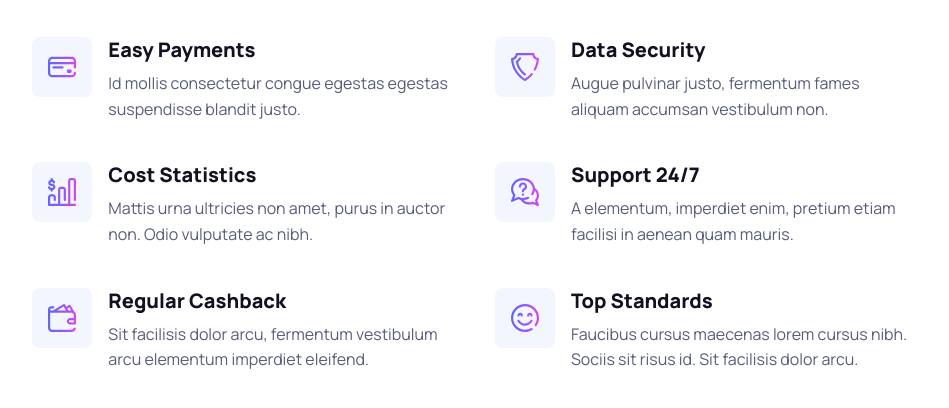
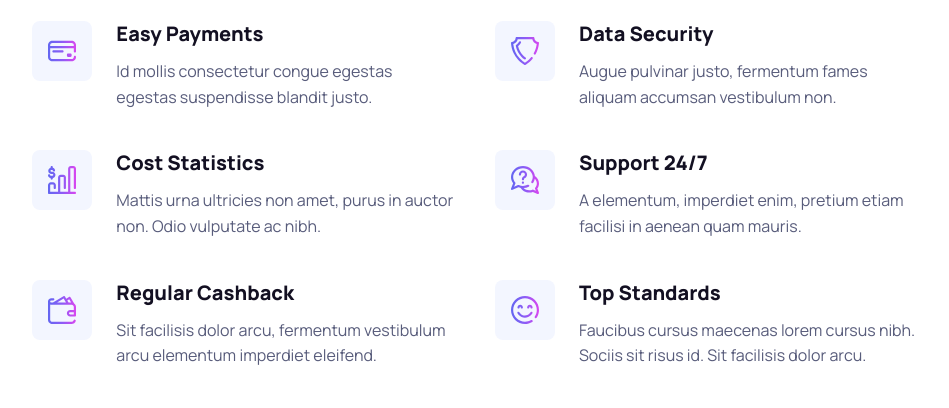
Before and after one commit to AALLEE123/SiliconProject, a plain HTML site: page index.html in a window 1280 px wide. Shown: the part 354-762 px from the top of the page, without its empty margins (165-1114 px from the left). Drawn offline with nearby package versions, Linux system fonts and the light colour scheme.

Commit message:
appfeatures - swap to article items + small adjustments to line-ups

```diff
--- a/css/main.css
+++ b/css/main.css
@@ -101,12 +101,10 @@ p.M_text {font-size: 1rem;}
     background: var(--background-color1);
 
     .content {
-        display: grid;
 
         .logos {
             display: none;
             @media (width >= 712px) {
-                xwidth: 100%;
                 margin-top: 3rem;
                 display: grid;
                 grid-column: 1 / -1;
@@ -116,7 +114,7 @@ p.M_text {font-size: 1rem;}
                 #logo6 {display: none;}
             }
             @media (width >= 1344px) {
-                margin: 6rem 0rem 3rem;
+                margin-top: 6rem;
                 grid-template-columns: repeat(6, 1fr);
                 #logo5 {display: grid;}
                 #logo6 {display: grid;}
@@ -135,13 +133,14 @@ p.M_text {font-size: 1rem;}
             margin: 3rem 0rem;
             row-gap: 2rem;
             @media (width >= 712px) {
-                margin: 4rem 0rem;
-                row-gap: 2.5rem;
+                margin: 4rem 0rem 6rem;
+                row-gap: 1.5rem;
             }
             @media (width >= 1344px) {
-                row-gap: 2.5rem;
-                h2 {font-size: 2.5rem;}
-                p.L_text {margin-top: -5rem;}
+                margin: 7rem 0rem 7rem;
+                row-gap: 1rem;
+                grid-template-rows: auto auto 1fr;
+                align-items: start;
             }
 
             .app_features_phone {
@@ -152,6 +151,12 @@ p.M_text {font-size: 1rem;}
                     grid-row: 1 / 4;
                 }
 
+            }
+
+            h2 {
+                font-size: 1.75rem;
+                @media (width >= 712px) {font-size: 2.0rem;}
+                @media (width >= 1344px) {font-size: 2.5rem;}
             }
 
             h2, p.L_text {
@@ -169,25 +174,25 @@ p.M_text {font-size: 1rem;}
                 gap: 2rem;
                 @media (width >= 712px) {
                     grid-template-columns: 1fr 1fr;
-                    grid-template-rows: auto auto auto;
+                    grid-template-rows: 1fr 1fr 1fr;
                     gap: 2.5rem;
+                    margin-top: 1rem;
                 }
                 @media (width >= 1344px) {
                     grid-column: 6 / 13;
                     column-gap: 4.5rem;
-                    margin-top: -3rem;
-                    margin-bottom: 1rem;
+                    margin-top: 3rem;
                 }
 
                 .features_item {
                     display: grid;
                     grid-template-columns: auto 1fr;
-                    gap: 1rem;
+                    gap: 1.5rem;
 
                     .features_item_text {
                         display: grid;
                         grid-template-rows: auto 1fr;
-                        gap: .5rem;
+                        gap: .75rem;
                     }
                     .features_item_icon {
                         height: 3.75rem;
--- a/index.html
+++ b/index.html
@@ -44,7 +44,7 @@
                 lacus.</p>
 
                 <div class="features">
-                    <div class="features_item">
+                    <article class="features_item">
                         <div class="features_item_icon">
                             <img src="images/features-payments-icon.svg" alt="payment icon" id="fi-icon">
                         </div>
@@ -52,9 +52,9 @@
                             <h5>Easy Payments</h5>
                             <p class="M_text">Id mollis consectetur congue egestas egestas suspendisse blandit justo.</p>
                         </div>
-                    </div>
+                    </article>
 
-                    <div class="features_item">
+                    <article class="features_item">
                         <div class="features_item_icon">
                             <img src="images/features-security-icon.svg" alt="security icon" id="fi-icon">
                         </div>
@@ -62,9 +62,9 @@
                             <h5>Data Security</h5>
                             <p class="M_text">Augue pulvinar justo, fermentum fames aliquam accumsan vestibulum non.</p>
                         </div>
-                    </div>
+                    </article>
 
-                    <div class="features_item">
+                    <article class="features_item">
                         <div class="features_item_icon">
                             <img src="images/features-statistics-icon.svg" alt="statistics icon" id="fi-icon">
                         </div>
@@ -72,9 +72,9 @@
                             <h5>Cost Statistics</h5>
                             <p class="M_text">Mattis urna ultricies non amet, purus in auctor non. Odio vulputate ac nibh.</p>
                         </div>
-                    </div>
+                    </article>
 
-                    <div class="features_item">
+                    <article class="features_item">
                         <div class="features_item_icon">
                             <img src="images/features-support-icon.svg" alt="support icon" id="fi-icon">
                         </div>
@@ -82,9 +82,9 @@
                             <h5>Support 24/7</h5>
                             <p class="M_text">A elementum, imperdiet enim, pretium etiam facilisi in aenean quam mauris.</p>
                         </div>
-                    </div>
+                    </article>
 
-                    <div class="features_item">
+                    <article class="features_item">
                         <div class="features_item_icon">
                             <img src="images/features-cashback-icon.svg" alt="cashback icon" id="fi-icon">
                         </div>
@@ -92,9 +92,9 @@
                             <h5>Regular Cashback</h5>
                             <p class="M_text">Sit facilisis dolor arcu, fermentum vestibulum arcu elementum imperdiet eleifend.</p>
                         </div>
-                    </div>
+                    </article>
 
-                    <div class="features_item">
+                    <article class="features_item">
                         <div class="features_item_icon">
                             <img src="images/features-happy-icon.svg" alt="happy icon" id="fi-icon">
                         </div>
@@ -102,7 +102,7 @@
                             <h5>Top Standards</h5>
                             <p class="M_text">Faucibus cursus maecenas lorem cursus nibh. Sociis sit risus id. Sit facilisis dolor arcu.</p>
                         </div>
-                    </div>
+                    </article>
                 </div>
             </section>
         </div>
```
